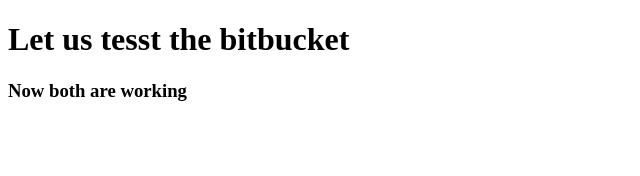
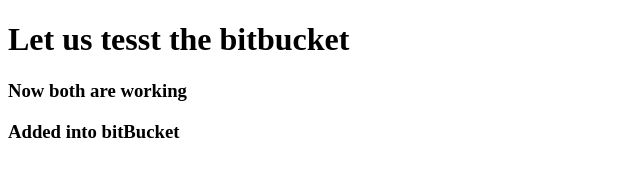
Before and after one commit to parvezaman/test-git-bit-again, a plain HTML site: page index.html in a window 1280 px wide. Shown: the whole page, without its empty margins (0-640 px from the left). Drawn offline with Linux system fonts and the light colour scheme.

Commit message:
index.html edited online with Bitbucket

```diff
--- a/index.html
+++ b/index.html
@@ -9,5 +9,6 @@
 <body>
     <h1>Let us tesst the bitbucket</h1>
     <h3>Now both are working</h3>
+    <h3>Added into bitBucket </h3>
 </body>
 </html>
```
